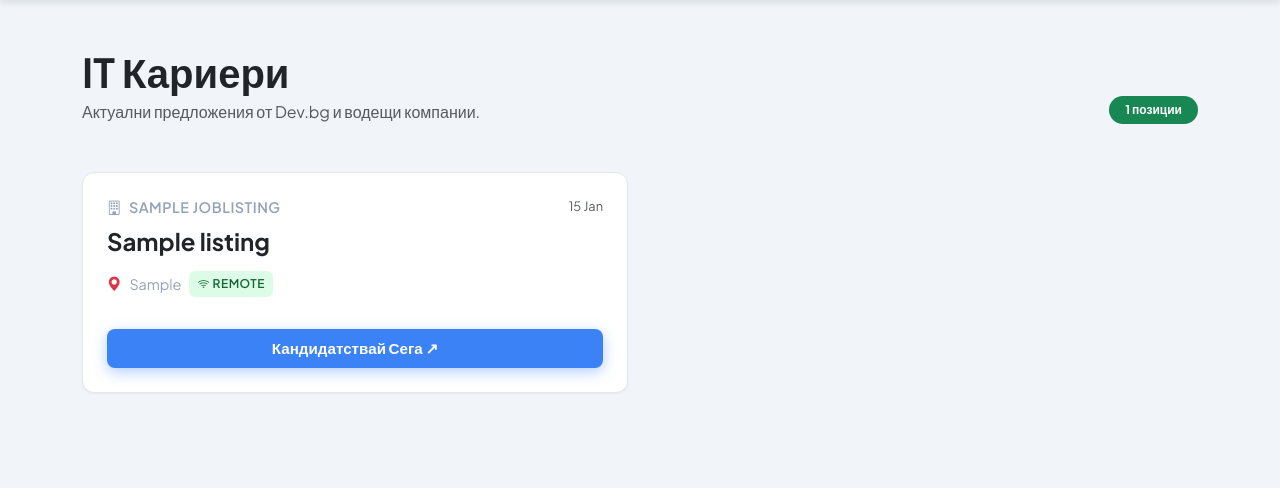
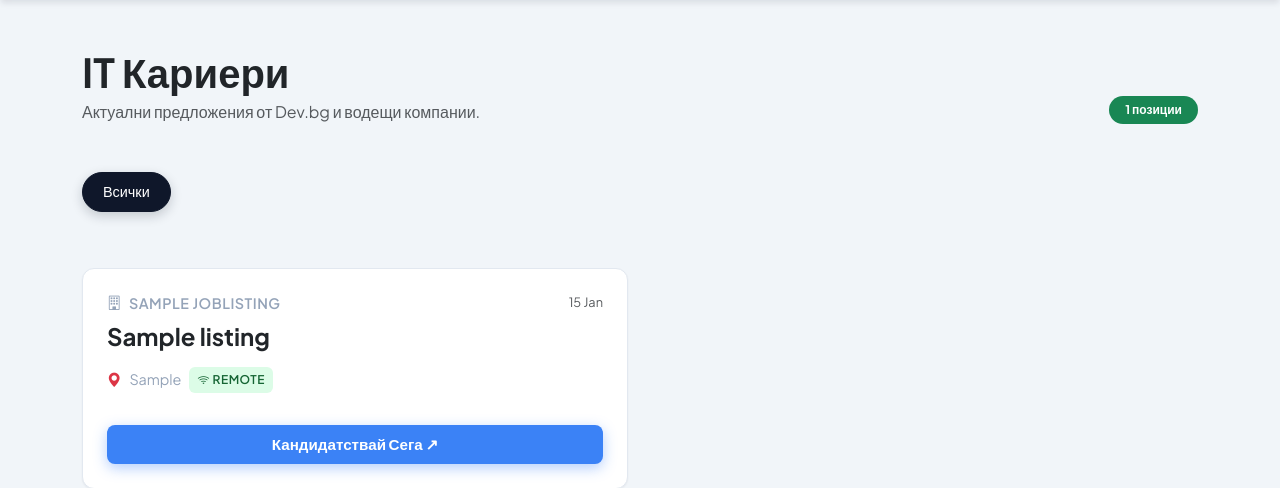
Before and after one commit to pulsar-04/UniversalDealTracker, a Django app: page /jobs/ in a window 1280 px wide. Shown: the part 78-566 px from the top of the page. Run offline with Django 5.2, Linux system fonts and the light colour scheme; a user stored in the database is signed in; tables that the repository leaves empty hold one stand-in row (values such as "Sample post").

Commit message:
Feat: Implement dynamic filtering for Job Listings
- Logic: Updated 'job_list' view to filter jobs based on user's saved Searches.
- UI: Added dynamic filter buttons (chips) to 'job_list.html'.
- UX: Users can now toggle between 'All' jobs and specific categories (e.g., Python, QA).
- Fix: Resolved issue where job listings were mixed without separation.

```diff
--- a/listings/views.py
+++ b/listings/views.py
@@ -33,15 +33,23 @@ def car_list(request):
 
 @login_required
 def job_list(request):
+    jobs = JobListing.objects.filter(is_active=True).order_by('-date_posted')
 
-    jobs = JobListing.objects.filter(is_active=True).order_by('-date_posted')
+    job_searches = Search.objects.filter(category='job')
+
+    selected_search_id = request.GET.get('search_id')
+
+    if selected_search_id:
+        search_obj = get_object_or_404(Search, pk=selected_search_id)
+        jobs = jobs.filter(title__icontains=search_obj.title)
 
     context = {
         'jobs': jobs,
-        'total_count': jobs.count()
+        'total_count': jobs.count(),
+        'job_searches': job_searches,
+        'selected_search_id': selected_search_id,
     }
     return render(request, 'listings/job_list.html', context)
-
 
 def about(request):
     return render(request, 'listings/about.html')
--- a/templates/listings/job_list.html
+++ b/templates/listings/job_list.html
@@ -13,6 +13,27 @@
         </span>
     </div>
 </div>
+
+
+
+    <div class="mb-5">
+    <div class="d-flex flex-wrap">
+
+        <a href="{% url 'job_list' %}"
+           class="filter-btn {% if not selected_search_id %}active{% endif %}">
+           Всички
+        </a>
+
+        {% for search in job_searches %}
+            <a href="?search_id={{ search.id }}"
+               class="filter-btn {% if selected_search_id|stringformat:'s' == search.id|stringformat:'s' %}active{% endif %}">
+               {{ search.title }}
+            </a>
+        {% endfor %}
+
+    </div>
+</div>
+
 
 <div class="row">
     {% for job in jobs %}
```
